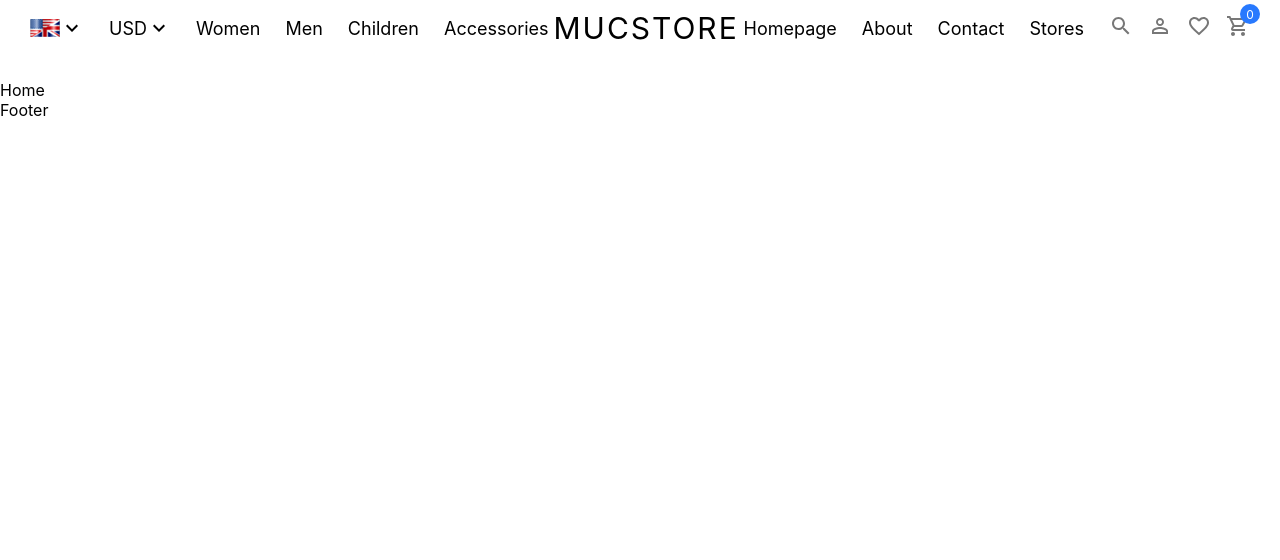
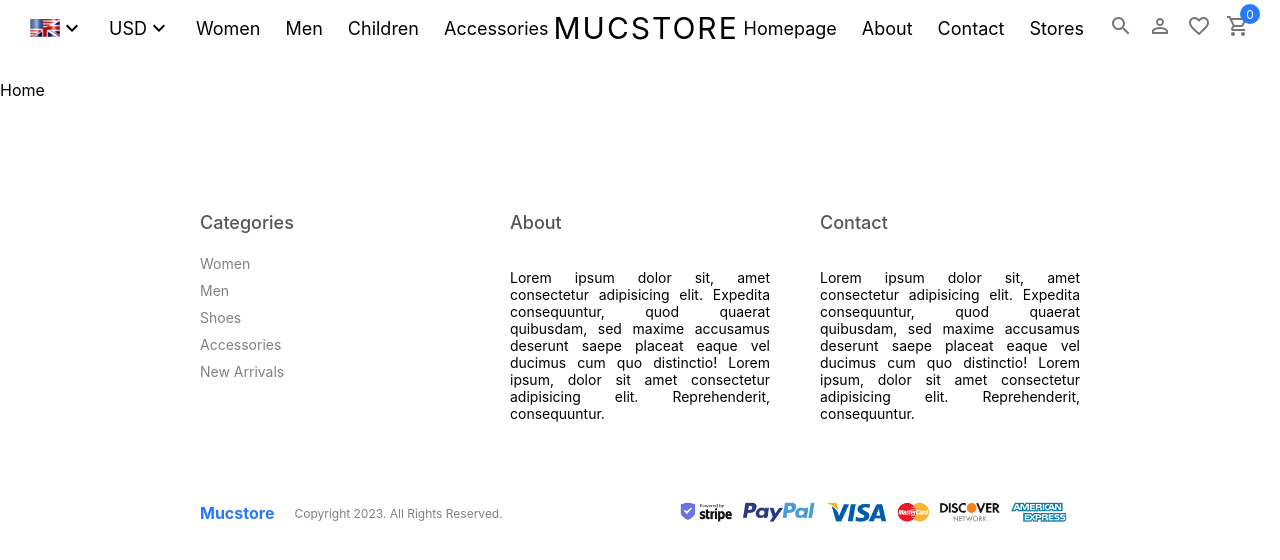
Before and after one commit to mucahityildirim0/e-commerce-app, a React (Create React App) app: page / in a window 1280 px wide. Shown: the top 560 px of the page. Built offline with nearby package versions, Linux system fonts and the light colour scheme.

Commit message:
add footer

```diff
--- a/src/components/Footer/Footer.jsx
+++ b/src/components/Footer/Footer.jsx
@@ -1,7 +1,53 @@
 import React from "react";
+import logo from "../../img/payment.png";
+import "./Footer.scss";
 
 const Footer = () => {
-  return <div>Footer</div>;
+  return (
+    <div className="footer">
+      <div className="top">
+        <div className="item">
+          <h1>Categories</h1>
+          <span>Women</span>
+          <span>Men</span>
+          <span>Shoes</span>
+          <span>Accessories</span>
+          <span>New Arrivals</span>
+        </div>
+        <div className="item">
+          <h1>About</h1>
+          <p>
+            Lorem ipsum dolor sit, amet consectetur adipisicing elit. Expedita
+            consequuntur, quod quaerat quibusdam, sed maxime accusamus deserunt
+            saepe placeat eaque vel ducimus cum quo distinctio! Lorem ipsum,
+            dolor sit amet consectetur adipisicing elit. Reprehenderit,
+            consequuntur.
+          </p>
+        </div>
+        <div className="item">
+          <h1>Contact</h1>
+          <p>
+            Lorem ipsum dolor sit, amet consectetur adipisicing elit. Expedita
+            consequuntur, quod quaerat quibusdam, sed maxime accusamus deserunt
+            saepe placeat eaque vel ducimus cum quo distinctio! Lorem ipsum,
+            dolor sit amet consectetur adipisicing elit. Reprehenderit,
+            consequuntur.
+          </p>
+        </div>
+      </div>
+      <div className="bottom">
+        <div className="left">
+          <span className="logo">Mucstore</span>
+          <span className="copyright">
+            Copyright 2023. All Rights Reserved.
+          </span>
+        </div>
+        <div className="right">
+          <img src={logo} alt="" />
+        </div>
+      </div>
+    </div>
+  );
 };
 
 export default Footer;
--- /dev/null
+++ b/src/components/Footer/Footer.scss
@@ -0,0 +1,54 @@
+.footer {
+  margin: 100px 200px 20px 200px;
+
+  .top {
+    display: flex;
+    gap: 50px;
+
+    .item {
+      flex: 1;
+      display: flex;
+      flex-direction: column;
+      gap: 10px;
+      text-align: justify;
+      font-size: 14px;
+
+      h1 {
+        font-size: 18px;
+        font-weight: 500;
+        color: #555;
+      }
+
+      span {
+        color: gray;
+      }
+    }
+  }
+
+  .bottom {
+    display: flex;
+    align-items: center;
+    justify-content: space-between;
+    margin-top: 50px;
+    .left {
+      display: flex;
+      align-items: center;
+
+      .logo {
+        color: #2879fe;
+        font-weight: bold;
+      }
+
+      .copyright {
+        margin-left: 20px;
+        font-size: 12px;
+        color: gray;
+      }
+    }
+    .right {
+      img {
+        height: 50px;
+      }
+    }
+  }
+}
```
Also changed, not shown: src/components/Footer/Footer.css (deleted).
